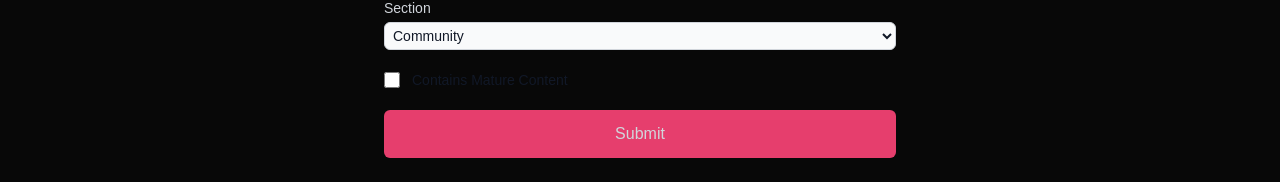
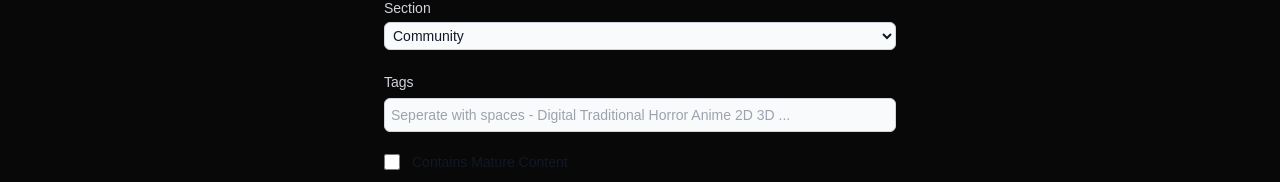
Before and after one commit to josenavasiv/art-app, a Next.js app: page /upload in a window 1280 px wide. Shown: the part 514-696 px from the top of the page. Built offline with nearby package versions, Linux system fonts and the light colour scheme; no server answers; the database is empty; sample sign-in values are in the browser's storage.

Commit message:
Added tags components and functionality to uploading and editing pages

```diff
--- /dev/null
+++ b/components/Tag.tsx
@@ -0,0 +1,10 @@
+import React from 'react';
+import { useRouter } from 'next/router';
+
+const Tag: React.FC<any> = ({ tag }) => {
+	return (
+		<div className="p-1 rounded-sm bg-[#E63E6D] text-xs text-white font-bold cursor-pointer truncate">#{tag}</div>
+	);
+};
+
+export default Tag;
--- /dev/null
+++ b/components/TagsGrid.tsx
@@ -0,0 +1,14 @@
+import React from 'react';
+import Tag from './Tag';
+
+const TagsGrid: React.FC<any> = ({ tags }) => {
+	return (
+		<div className="w-full tags-grid">
+			{tags.map((tag: string, index: number) => (
+				<Tag key={index} tag={tag} />
+			))}
+		</div>
+	);
+};
+
+export default TagsGrid;
--- a/pages/api/artwork/[id]/index.ts
+++ b/pages/api/artwork/[id]/index.ts
@@ -12,6 +12,7 @@ export default async function (req: NextApiRequest, res: NextApiResponse) {
 	const newDescription: string = bodyData.description;
 	const newSection: Section = bodyData.section;
 	const newMature: boolean = bodyData.mature;
+	const newTags: boolean = bodyData.filteredTags;
 
 	const session = await getSession({ req });
 
@@ -39,6 +40,8 @@ export default async function (req: NextApiRequest, res: NextApiResponse) {
 						description: newDescription,
 						section: newSection,
 						mature: newMature,
+						// @ts-ignore
+						tags: newTags,
 					},
 				});
 				res.json(updateResult);
--- a/pages/api/upload/index.ts
+++ b/pages/api/upload/index.ts
@@ -13,6 +13,7 @@ export default async function handle(req: NextApiRequest, res: NextApiResponse)
 	const section: Section = bodyData.section;
 	const image_url: string = bodyData.image_url;
 	const mature: boolean = bodyData.mature;
+	const tags: string[] = bodyData.filteredTags;
 
 	const session = await getSession({ req });
 	// @ts-ignore
@@ -26,6 +27,7 @@ export default async function handle(req: NextApiRequest, res: NextApiResponse)
 				imageUrl: image_url,
 				thumbnailUrl: image_url,
 				mature: mature,
+				tags: tags,
 				author: { connect: { email: userEmail } },
 			},
 		});
--- a/pages/artwork/[id]/edit/index.tsx
+++ b/pages/artwork/[id]/edit/index.tsx
@@ -48,6 +48,7 @@ interface IUpdateArtwork {
 	description: string;
 	section: SectionEnum;
 	mature: boolean;
+	tags: string[];
 }
 
 const index: React.FC = ({ artworkDetails }: InferGetServerSidePropsType<typeof getServerSideProps>) => {
@@ -59,13 +60,17 @@ const index: React.FC = ({ artworkDetails }: InferGetServerSidePropsType<typeof
 	setValue('description', artworkDetails.description);
 	setValue('section', artworkDetails.section);
 	setValue('mature', artworkDetails.mature);
+	setValue('tags', artworkDetails.tags.join(' '));
 
 	const onSubmit: SubmitHandler<IUpdateArtwork> = async (data) => {
 		const title = data.title;
 		const description = data.description;
 		const section = data.section;
 		const mature = data.mature;
-		const body = { title, description, section, mature };
+		// @ts-ignore
+		const tags = data.tags.split(' ');
+		const filteredTags = tags.filter((element: string) => element !== '');
+		const body = { title, description, section, mature, filteredTags };
 
 		const result = await fetch(`/api/artwork/${artworkDetails.id}`, {
 			method: 'PUT',
@@ -110,10 +115,18 @@ const index: React.FC = ({ artworkDetails }: InferGetServerSidePropsType<typeof
 							<img src={artworkDetails.imageUrl} />
 						</div>
 
-						{/* <input
-								className="shadow appearance-none border rounded w-full py-2 px-3 text-gray-700 leading-tight focus:outline-none focus:shadow-outline"
-								placeholder="Tags (Seperate by Commas)"
-							/> */}
+						<div className="space-y-1">
+							<label htmlFor="tags" className="text-sm font-medium text-gray-300 ">
+								Tags
+							</label>
+							<input
+								id="tags"
+								{...register('tags')}
+								placeholder="Seperate with spaces - Digital Traditional Horror Anime 2D 3D ..."
+								className="bg-gray-50 border font-medium border-gray-300 text-gray-900 text-sm rounded-md focus:ring-blue-500 focus:border-blue-500 block w-full p-1.5 dark:bg-gray-700 dark:border-gray-600 dark:placeholder-gray-400 dark:text-white dark:focus:ring-blue-500 dark:focus:border-blue-500"
+							/>
+						</div>
+
 						<div className="flex flex-col space-y-1">
 							<label htmlFor="section" className="text-sm font-medium text-gray-300 ">
 								Section
--- a/pages/artwork/[id]/index.tsx
+++ b/pages/artwork/[id]/index.tsx
@@ -9,6 +9,7 @@ import prisma from '../../../lib/prisma';
 import Navbar from '../../../components/Navbar';
 import Comment from '../../../components/Comment';
 import MoreByGrid from '../../../components/MoreByGrid';
+import TagsGrid from '../../../components/TagsGrid';
 
 import useComments from '../../../hooks/useComments';
 import useUser from '../../../hooks/useUser';
@@ -312,6 +313,8 @@ const index: React.FC = ({
 						)}
 
 						<MoreByGrid userId={artworkDetails.authorId} />
+
+						<TagsGrid tags={artworkDetails.tags} />
 					</div>
 				</div>
 			</div>
--- a/pages/upload.tsx
+++ b/pages/upload.tsx
@@ -14,6 +14,7 @@ export enum SectionEnum {
 interface IFormInput {
 	title: string;
 	description: string;
+	tags: string[];
 	file: File;
 	section: SectionEnum;
 }
@@ -44,8 +45,11 @@ const upload: React.FC = () => {
 		const description = data.description;
 		const section = data.section;
 		// @ts-ignore
+		const tags = data.tags.split(' ');
+		const filteredTags = tags.filter((element: string) => element !== '');
+		// @ts-ignore
 		const mature = data.mature;
-		const body = { title, description, section, image_url, mature };
+		const body = { title, description, section, image_url, mature, filteredTags };
 		// Calls internal API to create prisma
 		const result = await fetch('/api/upload', {
 			method: 'POST',
@@ -135,6 +139,18 @@ const upload: React.FC = () => {
 							</select>
 						</div>
 
+						<div className="space-y-1">
+							<label htmlFor="tags" className="text-sm font-medium text-gray-300 ">
+								Tags
+							</label>
+							<input
+								id="tags"
+								{...register('tags')}
+								placeholder="Seperate with spaces - Digital Traditional Horror Anime 2D 3D ..."
+								className="bg-gray-50 border font-medium border-gray-300 text-gray-900 text-sm rounded-md focus:ring-blue-500 focus:border-blue-500 block w-full p-1.5 dark:bg-gray-700 dark:border-gray-600 dark:placeholder-gray-400 dark:text-white dark:focus:ring-blue-500 dark:focus:border-blue-500"
+							/>
+						</div>
+
 						<div className="flex items-start">
 							<div className="flex items-center h-5">
 								<input
--- a/styles/globals.css
+++ b/styles/globals.css
@@ -19,6 +19,12 @@
 		display: grid;
 		gap: 1rem;
 		grid-template-columns: repeat(auto-fit, minmax(100px, 1fr));
+	}
+
+	.tags-grid {
+		display: grid;
+		gap: 1rem;
+		grid-template-columns: repeat(auto-fit, minmax(80px, 1fr));
 	}
 
 	/* Add parent to the parent div then add .parent-hover:move to the child div */
```
